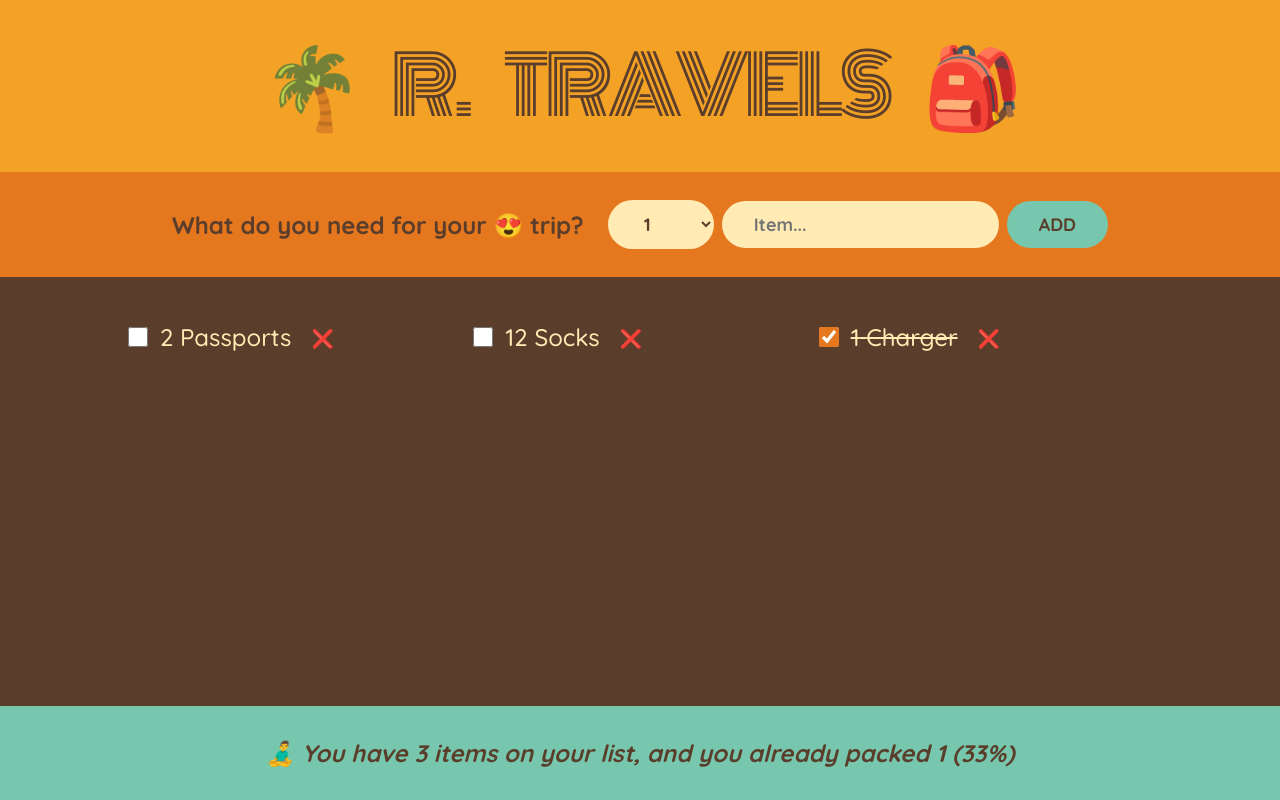
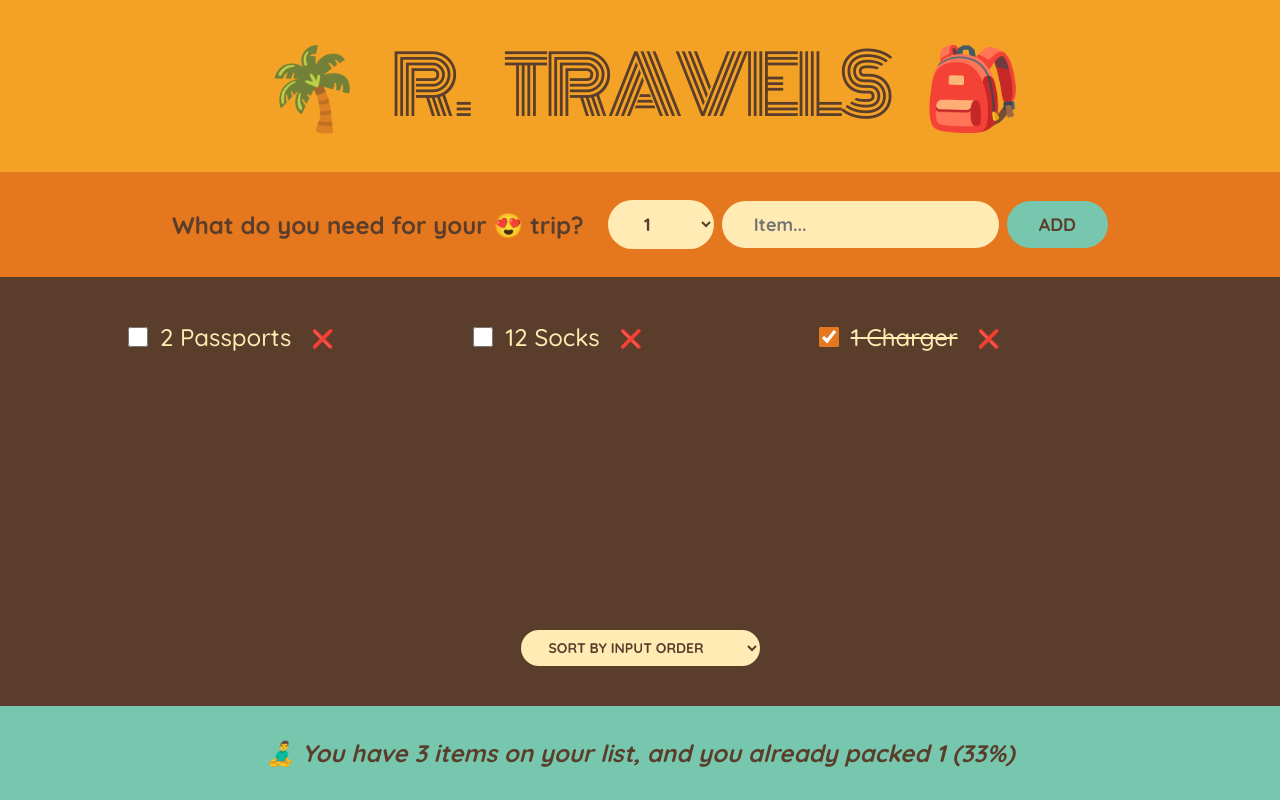
Before and after one commit to ravi7284007/React_JS_2k24, a React (Create React App) app in the folder travel-list/: page / in a window 1280 px wide. Built offline with nearby package versions, Linux system fonts and the light colour scheme.

Commit message:
Sorting Items

```diff
--- a/travel-list/src/App.js
+++ b/travel-list/src/App.js
@@ -80,10 +80,24 @@
 }
 
 function PackingList({ items, onDeleteItem, onToggleItem }) {
+  const [sortBy, setSortBy] = useState("input");
+
+  let sortedItems;
+
+  if (sortBy === "input") sortedItems = items;
+  if (sortBy === "description")
+    sortedItems = items
+      .slice()
+      .sort((a, b) => a.description.localeCompare(b.description));
+  if (sortBy === "packed")
+    sortedItems = items
+      .slice()
+      .sort((a, b) => Number(a.packed) - Number(b.packed));
+
   return (
     <div className="list">
       <ul>
-        {items.map((item) => (
+        {sortedItems.map((item) => (
           <Item
             key={item.id}
             item={item}
@@ -92,6 +106,20 @@
           />
         ))}
       </ul>
+
+      <div className="actions">
+        <select value={sortBy} onChange={(e) => setSortBy(e.target.value)}>
+          <option value="input" key="">
+            Sort by input order
+          </option>
+          <option value="description" key="">
+            Sort by description
+          </option>
+          <option value="packed" key="">
+            Sort by Packed status
+          </option>
+        </select>
+      </div>
     </div>
   );
 }
```
